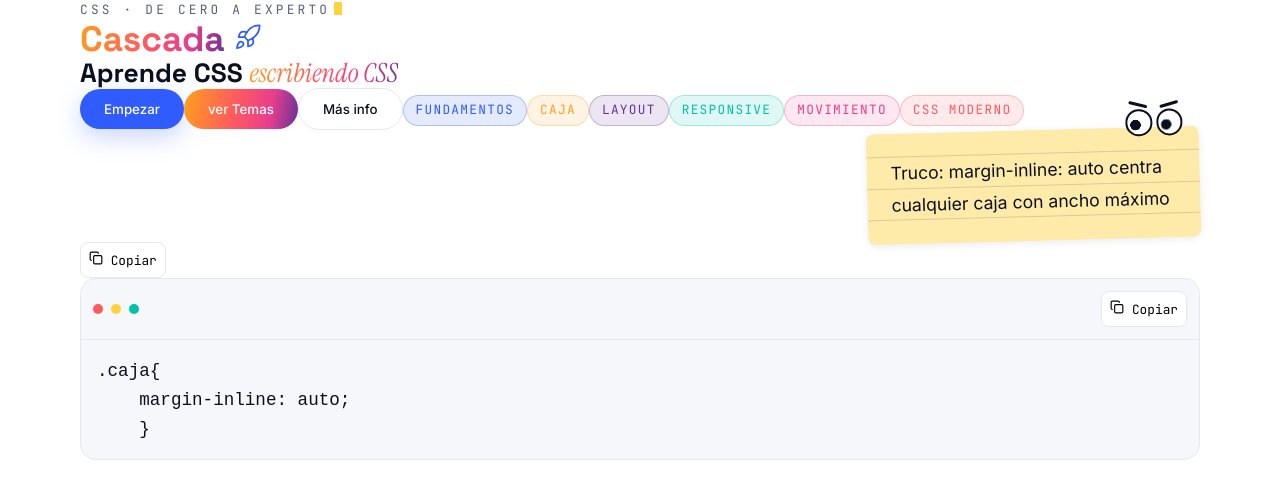
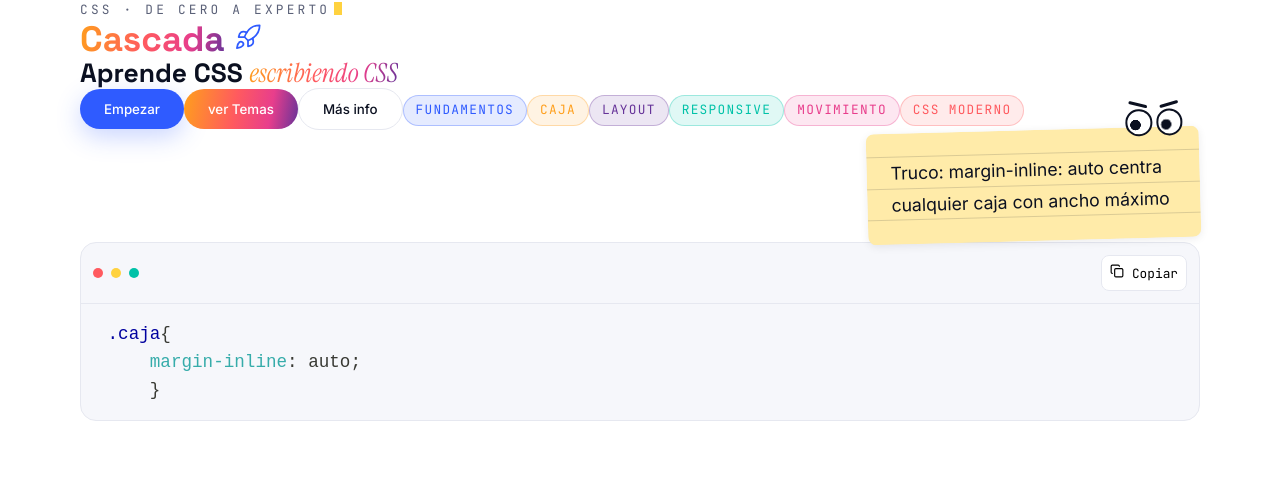
Before and after one commit to TheSharkFullCode/Cascading_Style_Sheets, a React (Vite) app in the folder Cascada/: page / in a window 1280 px wide. Shown: the top 498 px of the page. Built offline with nearby package versions, Linux system fonts and the light colour scheme.

Commit message:
feat(ui): BloqueCodigo con resaltado de sintaxis usando Prism

```diff
--- a/Cascada/src/App.jsx
+++ b/Cascada/src/App.jsx
@@ -27,7 +27,6 @@ function App() {
     <Etiqueta color='fucsia'>Movimiento</Etiqueta>
     <Etiqueta color='coral'>CSS moderno</Etiqueta>
     <Nota>Truco: margin-inline: auto centra cualquier caja con ancho máximo</Nota>
-    <BotonCopiar texto='margin-inline: auto'></BotonCopiar>
     <BloqueCodigo codigo={`.caja{
     margin-inline: auto;
     }`}/>
--- a/Cascada/src/components/ui/BloqueCodigo/BloqueCodigo.jsx
+++ b/Cascada/src/components/ui/BloqueCodigo/BloqueCodigo.jsx
@@ -1,23 +1,46 @@
+import { RiTokenSwapFill } from "react-icons/ri";
 import BotonCopiar from "../BotonCopiar/BotonCopiar";
 import styles from "./BloqueCodigo.module.css";
+import {Highlight, themes} from 'prism-react-renderer'
+
 
 function BloqueCodigo({codigo}) {
+
   return (
     <div className={styles.ventana}>
         <div className={styles.barra}>
             <span className={styles.punto}></span>
             <span className={styles.punto}></span>
             <span className={styles.punto}></span>
-
-
         <div className={styles.accion}>
-        <BotonCopiar texto={codigo}></BotonCopiar>
+            <BotonCopiar texto={codigo}></BotonCopiar>
         </div>
         </div>
 
-    <pre className={styles.bloque}>
-       <code>{codigo}</code>
-    </pre>
+        <Highlight code={codigo} language='css' theme={themes.github}>
+            {({tokens,getLineProps,getTokenProps})=> (
+
+            <pre className={styles.bloque}>
+
+            <code>
+            {tokens.map((linea,i)=> (
+                <div key={i} {...getLineProps({line:linea})}> {linea.map((token,j)=>(
+
+                    <span key={j} {...getTokenProps({token})}/>
+                ))}
+
+                </div>
+            ))}
+            </code>
+
+            </pre>
+
+            )}
+
+
+
+        </Highlight>
+
     </div>
   )
 }
--- a/Cascada/src/components/ui/BotonCopiar/BotonCopiar.jsx
+++ b/Cascada/src/components/ui/BotonCopiar/BotonCopiar.jsx
@@ -2,6 +2,8 @@ import useCopiar from '../../../hooks/useCopiar';
 import styles from "./BotonCopiar.module.css";
 import { Check } from "lucide-react";
 import { Copy } from "lucide-react";
+
+
 
 function BotonCopiar({texto}) {
 
```
